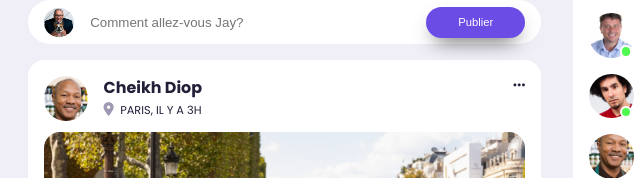
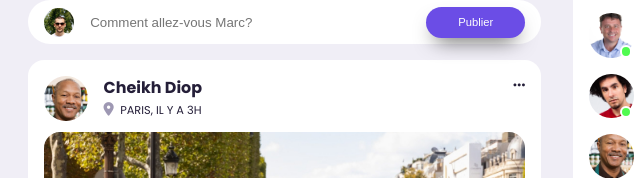
Before and after one commit to LucasEVEC/ModernFamilly, a plain HTML site: page index.html in a window 1280 px wide. Shown: the part 294-472 px from the top of the page, 362-1002 px from the left. Drawn offline with Linux system fonts and the light colour scheme.

Commit message:
Derniers Ajustement

```diff
--- a/index.html
+++ b/index.html
@@ -197,9 +197,9 @@
                 <!------------END OF STORIES------------>
                 <form class="create-post">
                     <div class="profile-picture">
-                        <img src="./images/JayPP.jpg">
+                        <img src="./images/Marc Dufour.webp">
                     </div>
-                    <input type="text" placeholder="Comment allez-vous Jay?" id="create-post">
+                    <input type="text" placeholder="Comment allez-vous Marc?" id="create-post">
                     <input type="submit" value="Publier" class="btn btn-primary">
                 </form>
 
```
